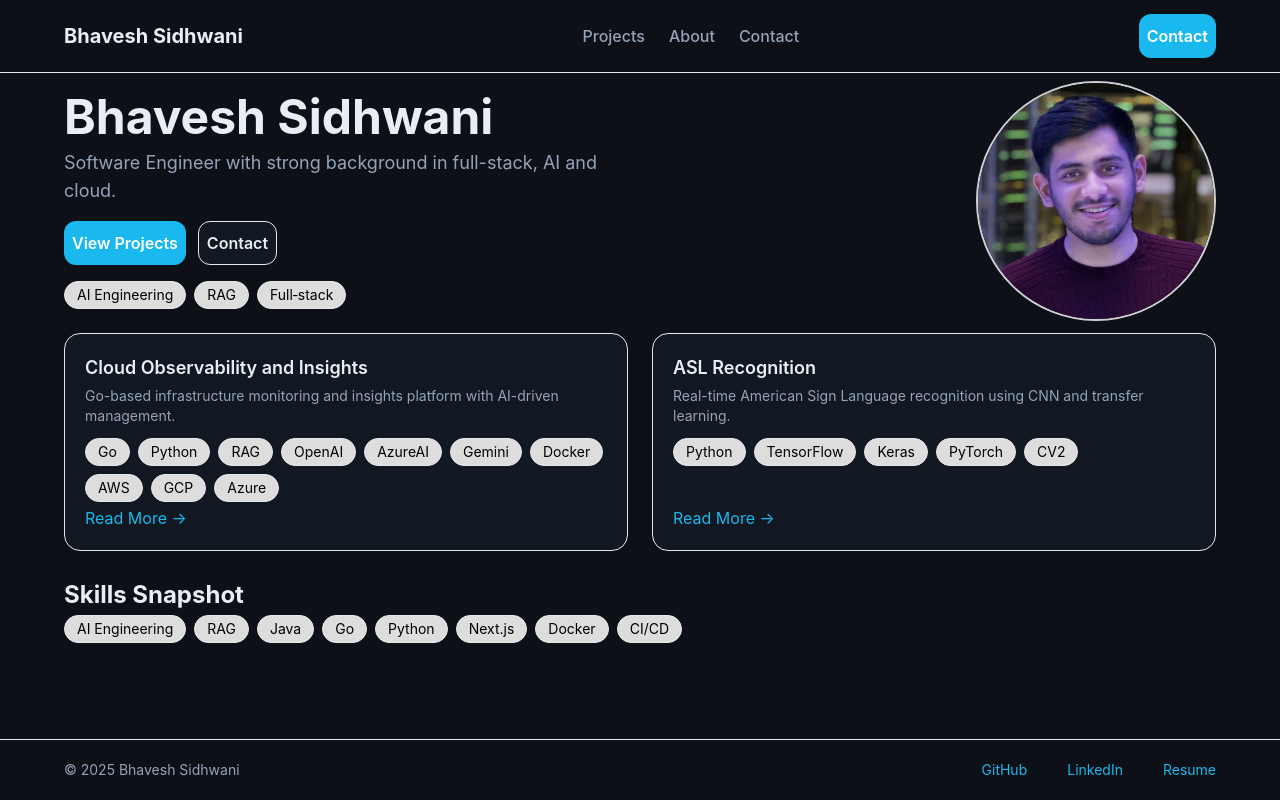
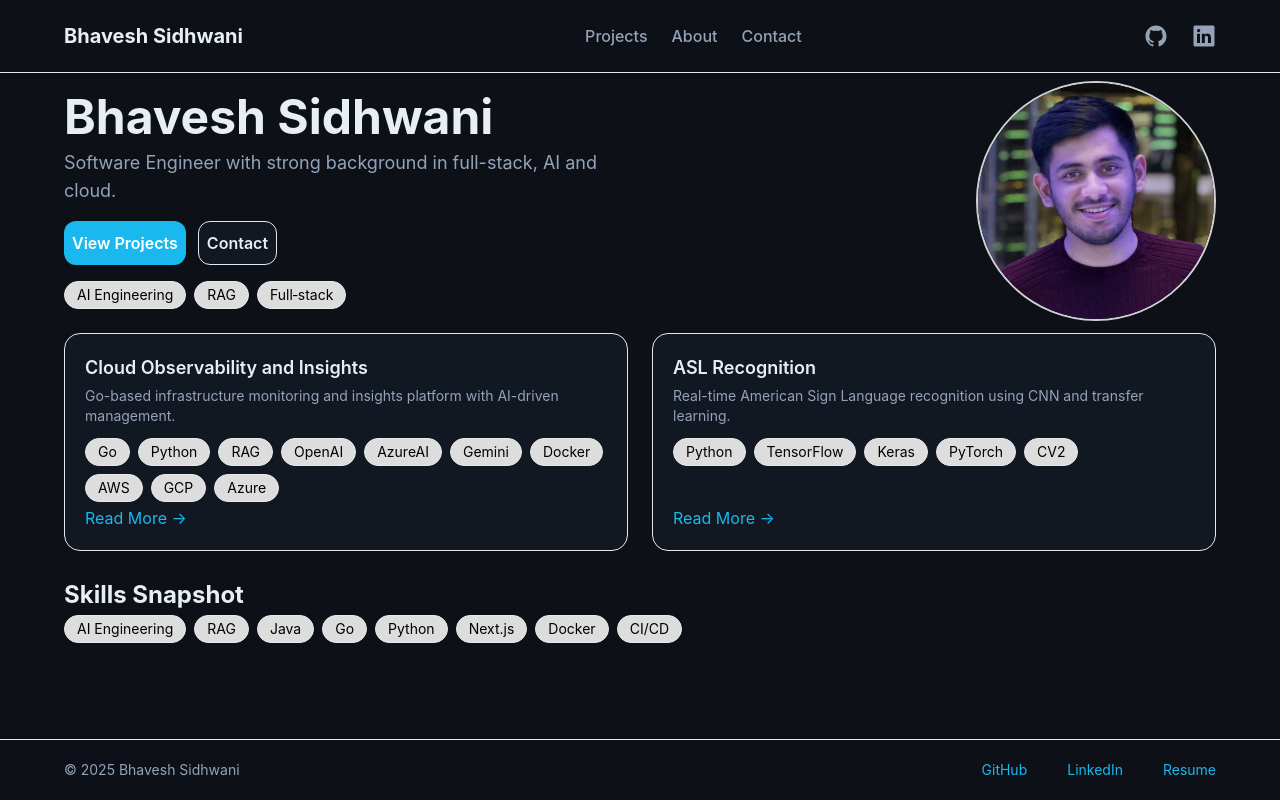
Before and after one commit to BhaveshSidhwani/Personal-Portfolio-Website, a Next.js app: page / in a window 1280 px wide. Built offline with nearby package versions, Linux system fonts and the light colour scheme.

Commit message:
[feat] Added GitHub and LinkedIn on the header

```diff
--- a/components/Header.tsx
+++ b/components/Header.tsx
@@ -1,9 +1,9 @@
 "use client";
 import Link from "next/link";
-import Button from "@/components/Button";
 import { usePathname } from "next/navigation";
 import type { Route } from "next";
 import clsx from "clsx";
+import { IoLogoGithub, IoLogoLinkedin } from "react-icons/io5";
 
 const NAV: { href: Route; label: string }[] = [
   { href: "/projects", label: "Projects" },
@@ -49,10 +49,23 @@ export default function Header() {
           })}
         </nav>
 
-        <div className="flex items-center gap-2">
+        <div className="flex items-center gap-6">
           {/* Style a Link as a button (no asChild) */}
-          <Link href="/contact" className="hidden md:inline-flex">
-            <Button>Contact</Button>
+          <Link
+            href="https://www.github.com/BhaveshSidhwani"
+            className="hidden md:inline-flex"
+            target="_blank"
+            rel="noopener noreferrer"
+          >
+            <IoLogoGithub className="h-6 w-6 text-[--muted] hover:text-[--text] transition-colors" />
+          </Link>
+          <Link
+            href="https://www.linkedin.com/in/bhavesh-sidhwani/"
+            className="hidden md:inline-flex"
+            target="_blank"
+            rel="noopener noreferrer"
+          >
+            <IoLogoLinkedin className="h-6 w-6 text-[--muted] hover:text-[--text] transition-colors" />
           </Link>
         </div>
       </div>
```
